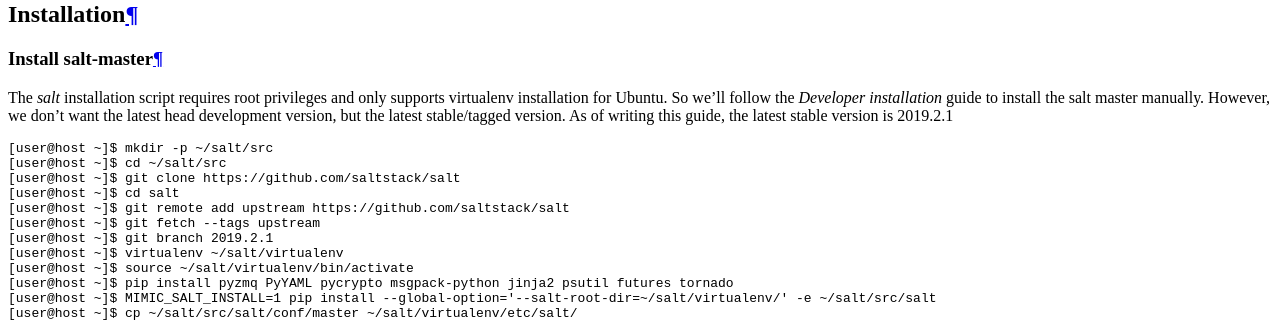
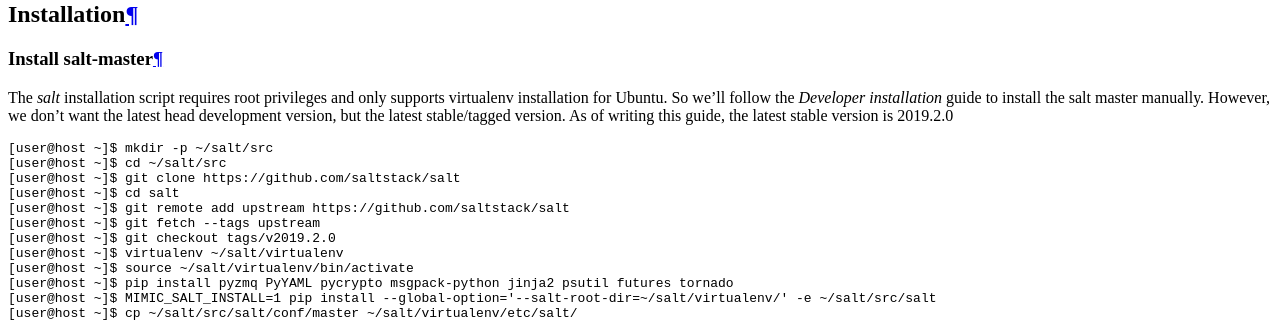
Before and after one commit to Uberspace/lab, a Sphinx documentation site: the page built from source/guide_salt.rst, in a window 1280 px wide and 900 px high, scrolled down 3784 px. Shown: the part 171-505 px from the top of the window. Built offline with Sphinx 7.4.7 and the Read the Docs theme 2.0.0, drawn with Linux system fonts in a browser that asks for light colours.

Commit message:
change typo

```diff
--- a/source/guide_salt.rst
+++ b/source/guide_salt.rst
@@ -49,7 +49,7 @@
 Install salt-master
 -------------------
 
-The `salt` installation script requires root privileges and only supports virtualenv installation for Ubuntu. So we'll follow the `Developer installation` guide to install the salt master manually. However, we don't want the latest head development version, but the latest stable/tagged version. As of writing this guide, the latest stable version is 2019.2.1
+The `salt` installation script requires root privileges and only supports virtualenv installation for Ubuntu. So we'll follow the `Developer installation` guide to install the salt master manually. However, we don't want the latest head development version, but the latest stable/tagged version. As of writing this guide, the latest stable version is 2019.2.0
 
 ::
 
@@ -59,7 +59,7 @@
  [user@host ~]$ cd salt
  [user@host ~]$ git remote add upstream https://github.com/saltstack/salt
  [user@host ~]$ git fetch --tags upstream
- [user@host ~]$ git branch 2019.2.1
+ [user@host ~]$ git checkout tags/v2019.2.0
  [user@host ~]$ virtualenv ~/salt/virtualenv
  [user@host ~]$ source ~/salt/virtualenv/bin/activate
  [user@host ~]$ pip install pyzmq PyYAML pycrypto msgpack-python jinja2 psutil futures tornado
```
